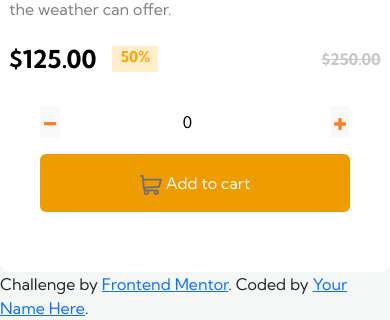
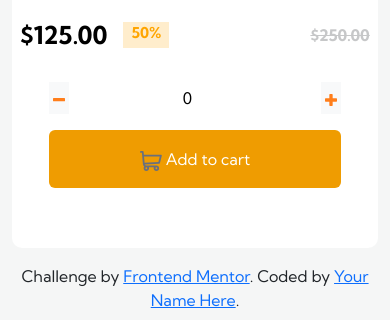
Before and after one commit to Maximiliano021/Market-FrontendMentor, a website: page index.html in a window 390 px wide. Shown: the part 714-1034 px from the top of the page. Drawn offline with nearby package versions, Linux system fonts and the light colour scheme.

Commit message:
centrado y minimizando margenes del main

```diff
--- a/css/style.css
+++ b/css/style.css
@@ -28,7 +28,6 @@ body{
     border:none;
 }
 .main{
-    margin:2rem;
     background:white;
     border-radius: 10px;
 }
@@ -72,10 +71,7 @@ input[type="number"]{
 
 
 @media (max-width:993px){
-    .container{
-        margin:0;
-        padding:0;
-    }
+
     .navbar-collapse{
         position: absolute;
         background: white;
--- a/index.html
+++ b/index.html
@@ -57,7 +57,7 @@
     </nav>
 
 
-    <div class="main">
+    <div class="main my-lg-4 mb-3 p-lg-4">
       <div class="row d-flex justify-content-center align-items-center p-sm-0 ">
 
         <!-- vista desktop -->
@@ -147,7 +147,7 @@
       </div>
     </div>
 
-    <div class="attribution">
+    <div class="attribution text-center">
       Challenge by <a href="https://www.frontendmentor.io?ref=challenge" target="_blank">Frontend Mentor</a>.
       Coded by <a href="#">Your Name Here</a>.
     </div>
```
